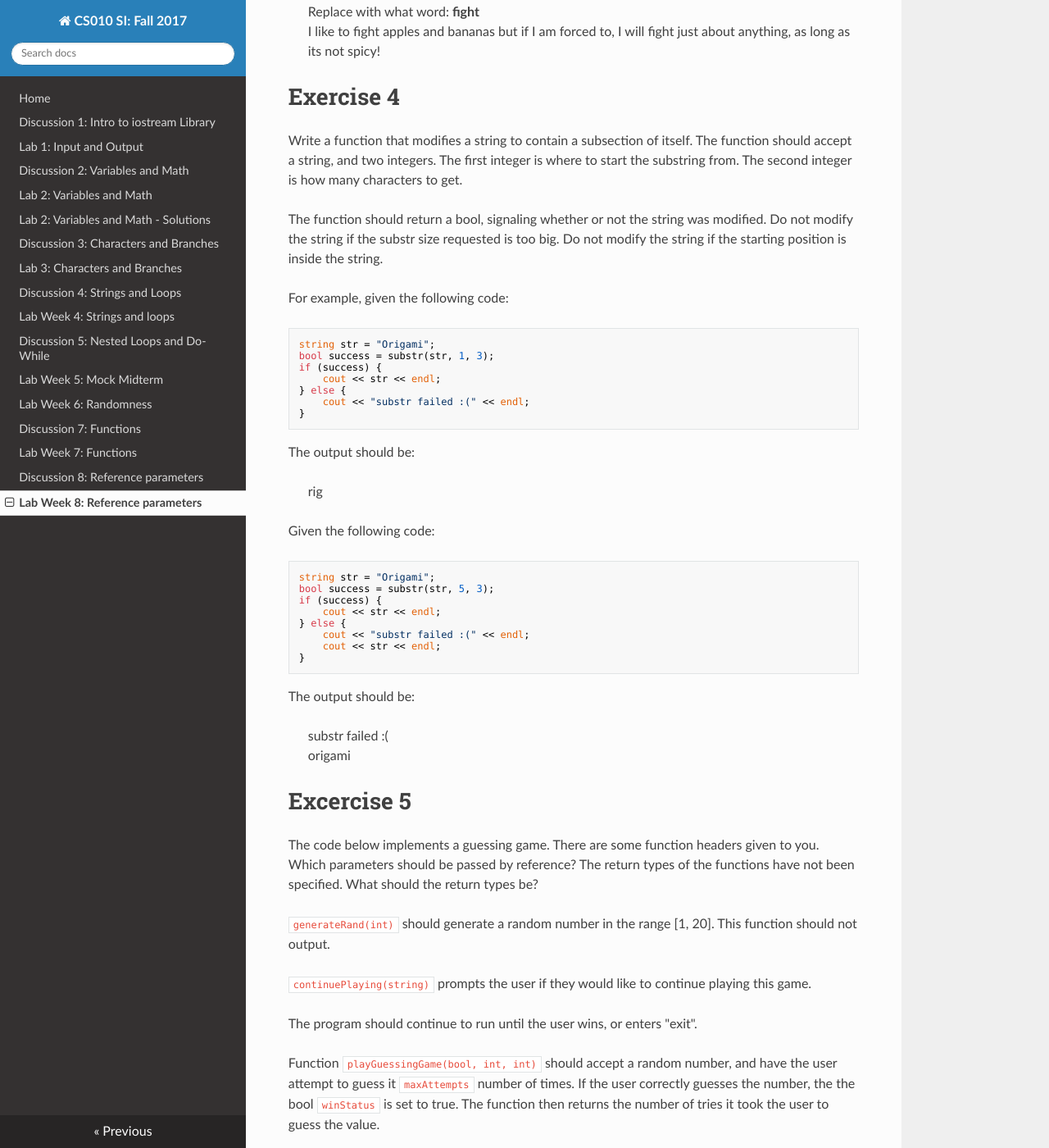
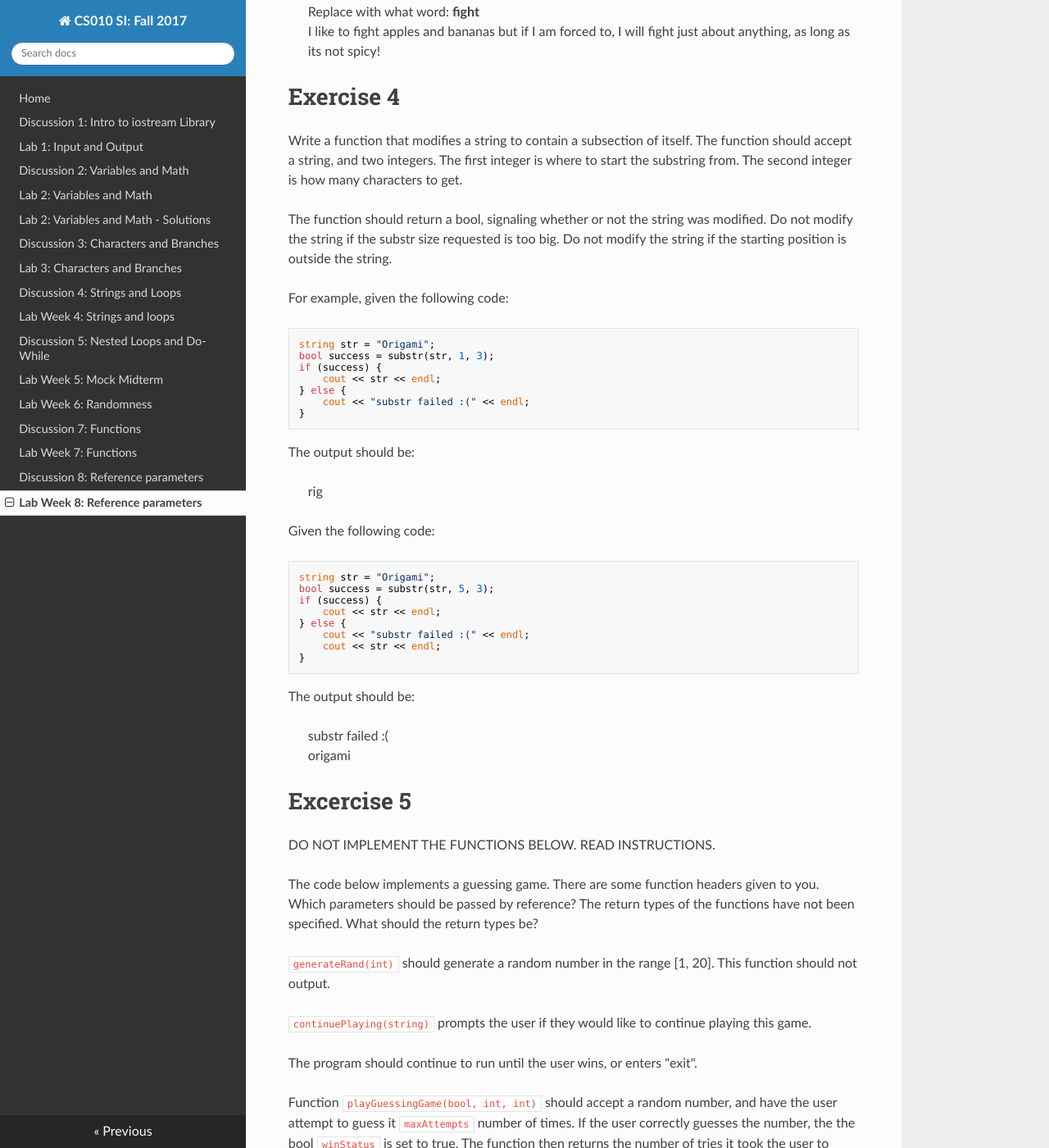
Before and after one commit to cs-si-ucr/cs10, an MkDocs documentation site: the page built from docs/lab08.md, in a window 1280 px wide and 1400 px high, scrolled down 1859 px. Shown: the whole window at 82% size. Built offline with MkDocs 1.6.1, drawn with Linux system fonts in a browser that asks for light colours; nearby versions of some CDN libraries; old or Windows-style settings are respelled for this version of MkDocs; some of the changed text lies outside the part shown.

Commit message:
text fixes

```diff
--- a/docs/lab08.md
+++ b/docs/lab08.md
@@ -94,7 +94,7 @@ The second integer is how many characters to get.
 
 The function should return a bool, signaling whether or not the string was modified.
 Do not modify the string if the substr size requested is too big.
-Do not modify the string if the starting position is inside the string.
+Do not modify the string if the starting position is outside the string.
 
 For example, given the following code:
 
@@ -131,6 +131,8 @@ The output should be:
 > origami
 
 # Excercise 5
+
+DO NOT IMPLEMENT THE FUNCTIONS BELOW. READ INSTRUCTIONS.
 
 The code below implements a guessing game.
 There are some function headers given to you.
```
Also changed, not shown: other parts of docs/lab08.md (+2 -2 lines).
